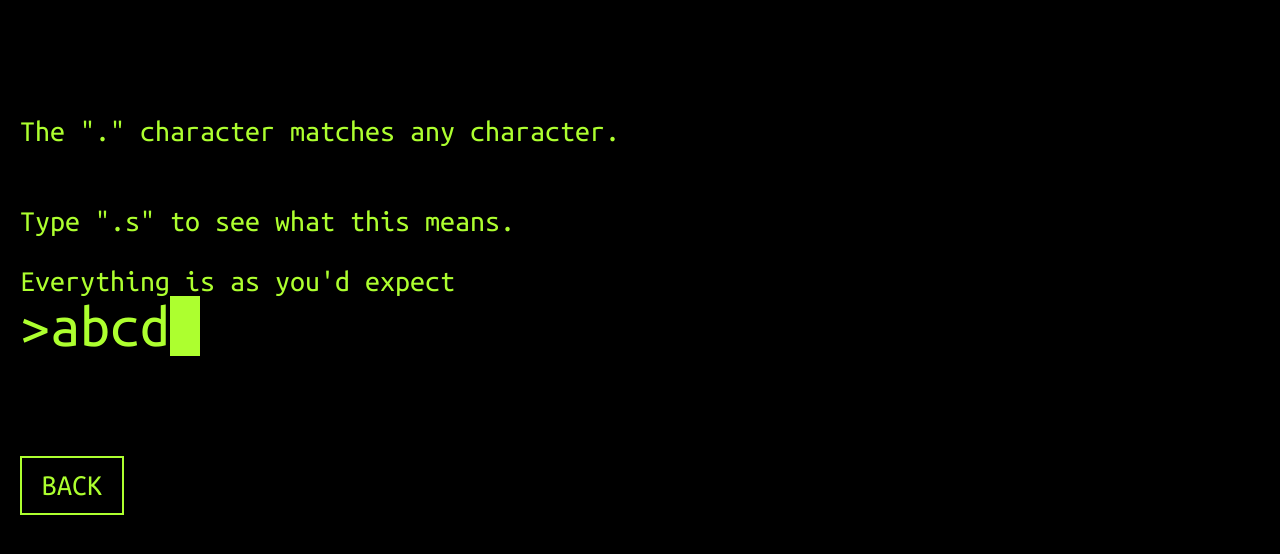
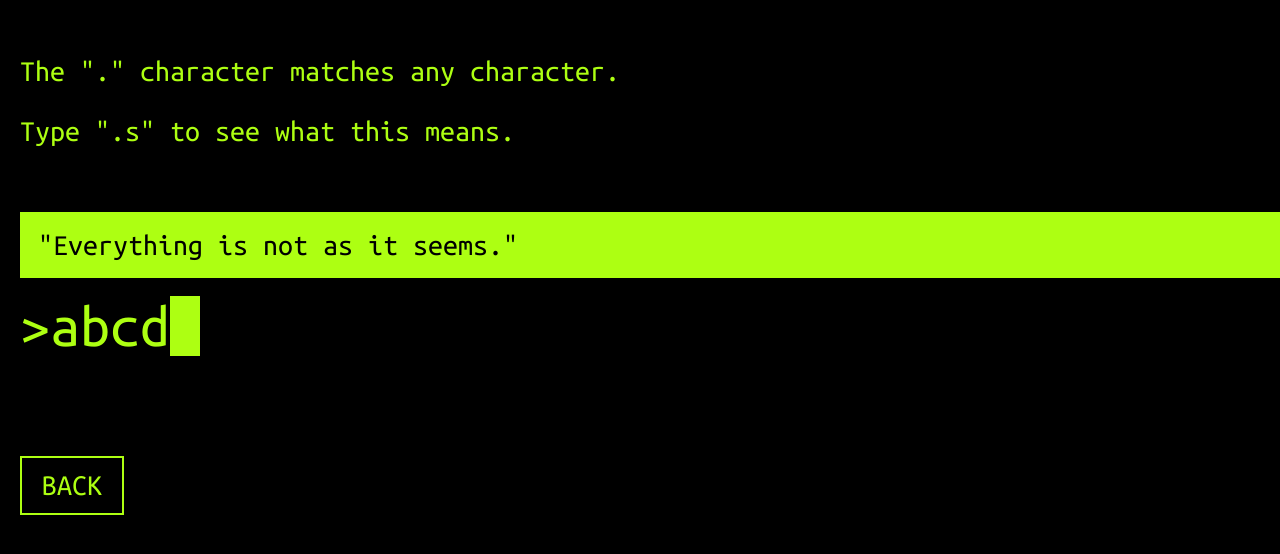
Before and after one commit to sim8/learn-regex, a React (Create React App) app: page / in a window 1280 px wide. Shown: the part 174-728 px from the top of the page. Built offline with nearby package versions, Linux system fonts and the light colour scheme.

Commit message:
More styling changes

```diff
--- a/src/components/Prompt.js
+++ b/src/components/Prompt.js
@@ -17,7 +17,7 @@ const InputWrapper = styled.div`
     }
 
     &:focus .caret {
-      background-color: greenyellow;
+      background-color: #adff12;
       color: black;
     }
 
@@ -30,7 +30,7 @@ const InputWrapper = styled.div`
         width: 100%;
         height: 100%;
         box-sizing: border-box;
-        border: 2px solid greenyellow;
+        border: 2px solid #adff12;
       }
     }
   }
--- a/src/components/Stage.js
+++ b/src/components/Stage.js
@@ -14,11 +14,14 @@ import {
 } from "../actions/progressActions";
 
 const StageWrapper = styled.div`
+  .main-text {
+    padding-top: 25vh;
+  }
   display: flex;
   flex-direction: column;
-  justify-content: flex-end;
+  justify-content: space-between;
   height: 100vh;
-  margin-left: 20px;
+  margin: 0 20px;
 `;
 
 const NavButtons = styled.div`
@@ -42,18 +45,24 @@ function Stage({
   const { type, text, ...config } = stageConfig;
   return (
     <StageWrapper>
+      <div className="main-text">
         {text.map((t, index) => (
           <p key={index}>{t}</p>
         ))}
+      </div>
+      <div>
         {type === "TEST" ? <Test {...config} /> : null}
         <NavButtons>
-        {canMoveToPreviousStage && <Button onClick={onClickBack}>BACK</Button>}
+          {canMoveToPreviousStage && (
+            <Button onClick={onClickBack}>BACK</Button>
+          )}
           {canMoveToNextStage && (
             <Button type="primary" onClick={onClickNext}>
               CONTINUE
             </Button>
           )}
         </NavButtons>
+      </div>
     </StageWrapper>
   );
 }
--- a/src/components/Test.js
+++ b/src/components/Test.js
@@ -1,16 +1,26 @@
 import React from "react";
 import { connect } from "react-redux";
+import styled from "styled-components";
 import Prompt from "./Prompt";
 import { getMatches } from "../selectors/inputSelectors";
+
+const SearchBody = styled.div`
+  width: 100%;
+  background-color: #adff12;
+  color: black;
+  padding: 18px;
+  margin: 18px 0;
+`;
 
 const mapStateToProps = state => ({
   matches: getMatches(state)
 });
 
-function Test({ searchBody }) {
+function Test({ searchBody, matches }) {
+  console.log(matches);
   return (
     <div>
-      {searchBody ? <div style={{ outline: "green" }}>{searchBody}</div> : null}
+      {searchBody ? <SearchBody>{searchBody}</SearchBody> : null}
       <Prompt />
     </div>
   );
--- a/src/components/styled/Button.js
+++ b/src/components/styled/Button.js
@@ -6,9 +6,9 @@ export default styled.button`
   font-size: 100%; /* 1 */
   line-height: 1.15; /* 1 */
   background-color: ${props =>
-    props.type === "primary" ? "greenyellow" : "transparent"};
-  color: ${props => (props.type === "primary" ? "black" : "greenyellow")};
-  border: 2px solid greenyellow;
+    props.type === "primary" ? "#adff12" : "transparent"};
+  color: ${props => (props.type === "primary" ? "black" : "#adff12")};
+  border: 2px solid #adff12;
   cursor: pointer;
   margin-right: 10px;
 `;
--- a/src/constants/lessonConfig.js
+++ b/src/constants/lessonConfig.js
@@ -33,7 +33,7 @@ export const STAGE_CONFIG = deepFreeze({
       'The "." character matches any character.',
       'Type ".s" to see what this means.'
     ],
-    searchBody: "Everything is as you'd expect",
+    searchBody: '"Everything is not as it seems."',
     answer: "hello"
   }
 });
--- a/src/index.css
+++ b/src/index.css
@@ -1,6 +1,6 @@
 body {
   background-color: black;
-  color: greenyellow;
+  color: #adff12;
   font-size: 30px;
   margin: 0;
   font-family: "Ubuntu Mono", monospace;
```
Lines whose indentation alone changed are shown as unchanged.
